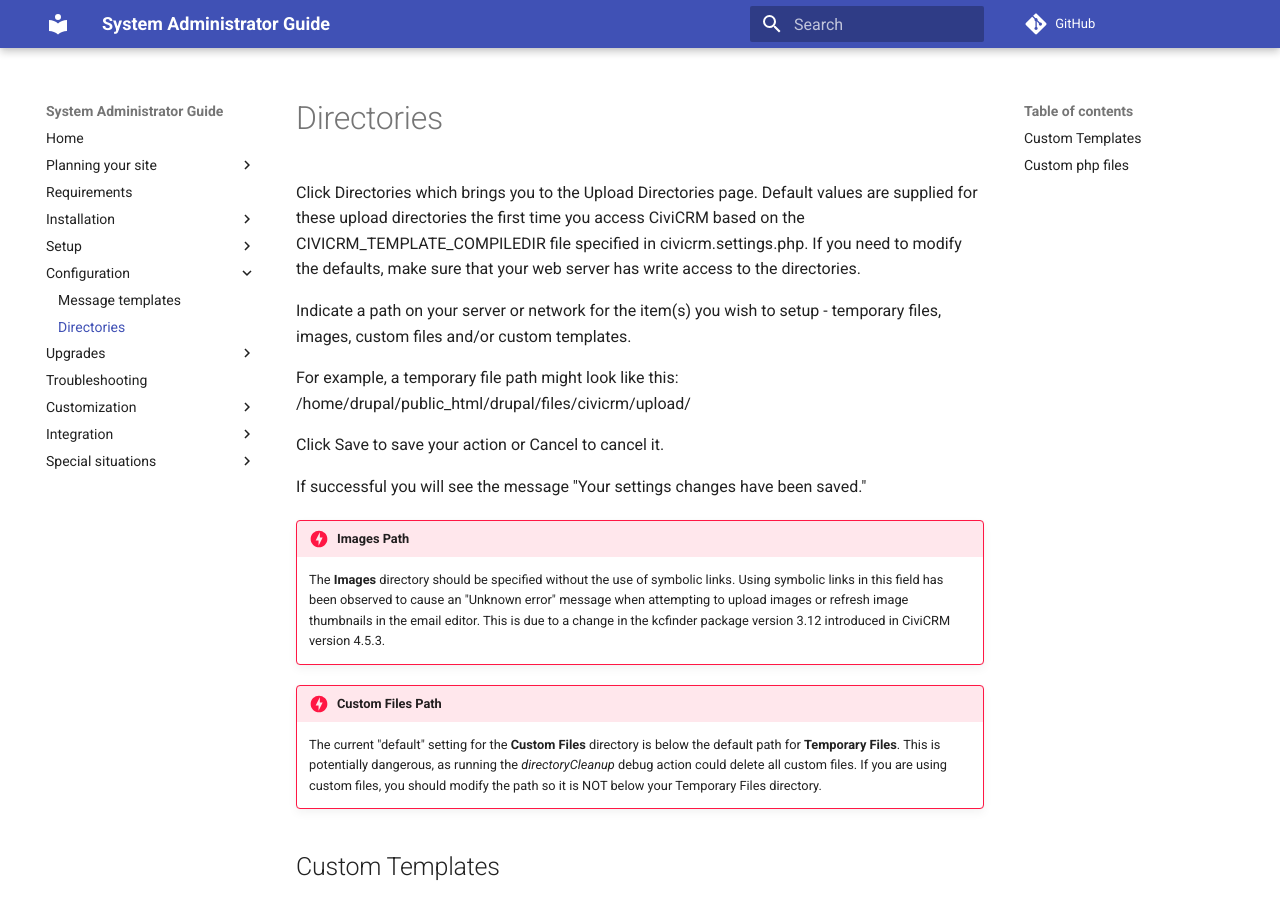
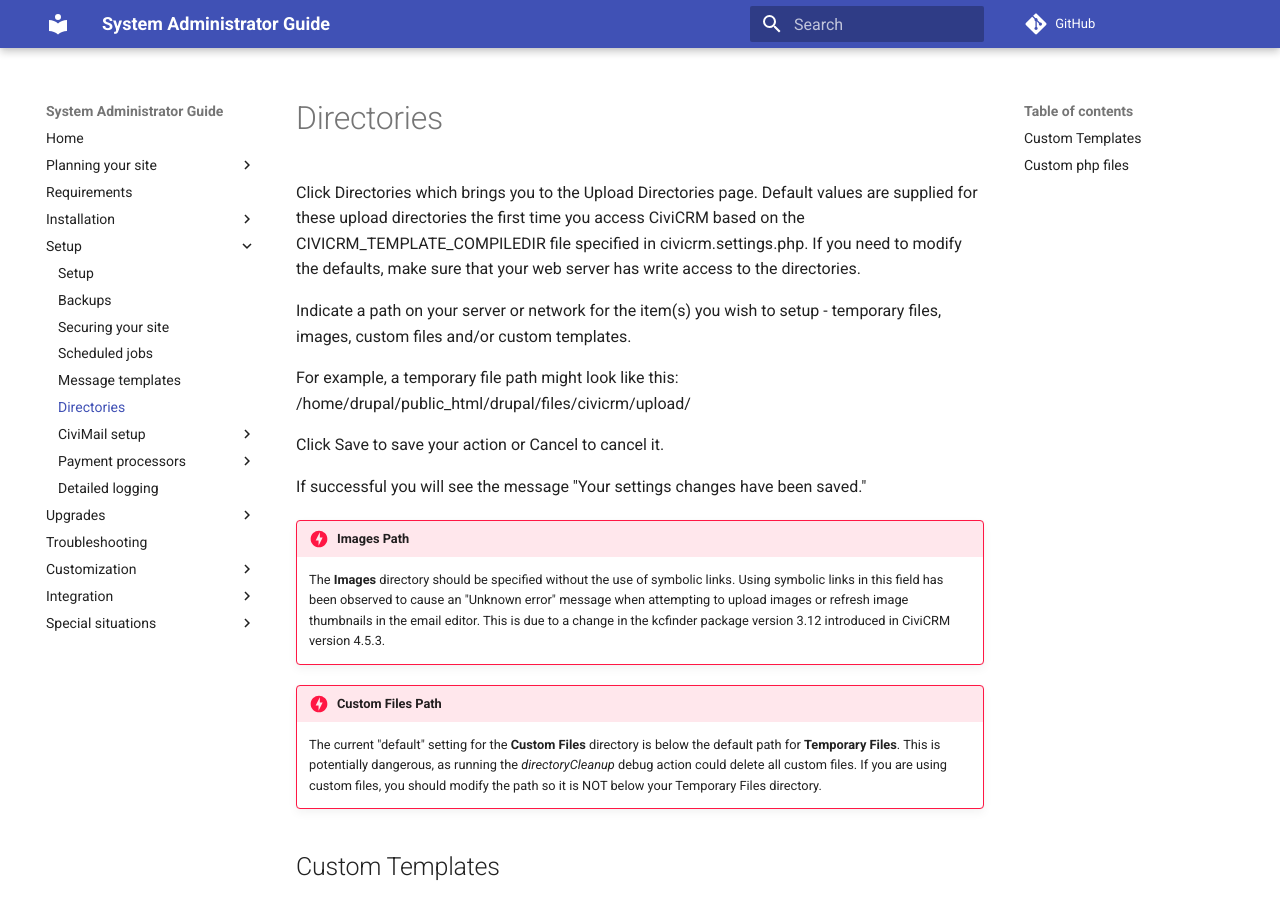
Before and after one commit to civicrm/civicrm-sysadmin-guide, an MkDocs documentation site: the page built from docs/setup/directories.md, in a window 1280 px wide and 900 px high. Built offline with MkDocs 1.6.1 and Material for MkDocs 9.7.7, drawn with Linux system fonts in a browser that asks for light colours; comment, search, counter and statistics services are not loaded; old or Windows-style settings are respelled for this version of MkDocs; part of the change alters nothing that is shown.

Commit message:
Re-organize two pages
After moving pages out of the "Config" chapter (into the User Guide) the
Config chapter only had two pages. So I felt it was better to put those
pages into "Setup" instead.

```diff
--- a/mkdocs.yml
+++ b/mkdocs.yml
@@ -27,6 +27,8 @@ pages:
   - Securing your site: setup/security.md
   #- Data migration: setup/migration.md
   - Scheduled jobs: setup/jobs.md
+  - Message templates: setup/message-templates.md
+  - Directories: setup/directories.md
   - CiviMail setup:
     - CiviMail setup: setup/civimail/index.md
     - Outbound mail: setup/civimail/outbound.md
@@ -45,9 +47,6 @@ pages:
     - PayPal Pro and Express: setup/payment-processors/paypal-pro.md
     - Ogone: setup/payment-processors/ogone.md
   - Detailed logging: setup/logging.md
-- Configuration:
-  - Message templates: config/message-templates.md
-  - Directories: config/directories.md
 - Upgrades:
   - Upgrades: upgrade/index.md
   #- Upgrade in Drupal 8: upgrade/drupal8.md
```
Also changed, not shown: docs/setup/directories.md (renamed from docs/config/directories.md), docs/setup/message-templates.md (renamed from docs/config/message-templates.md), 1 other file.
